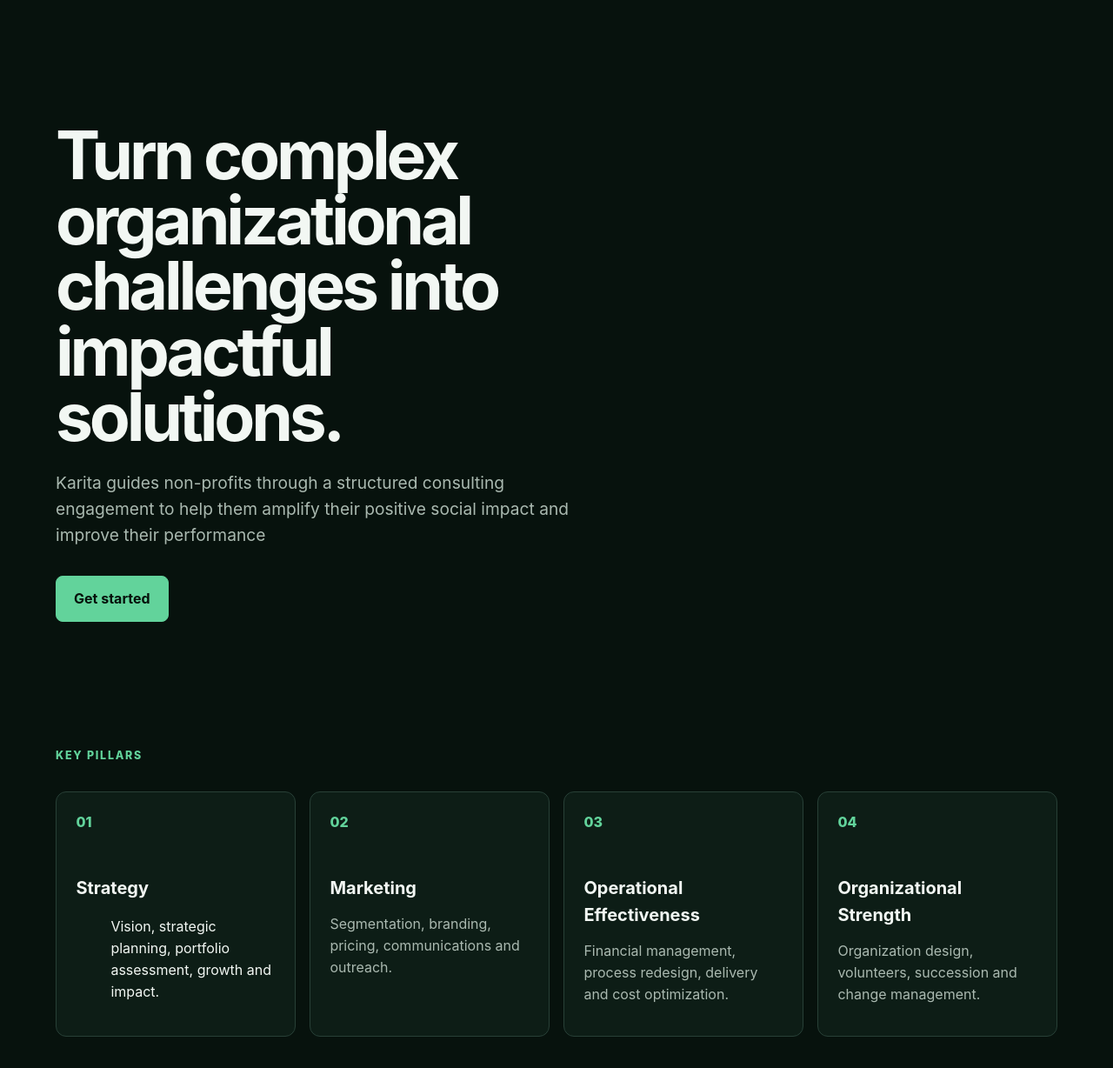
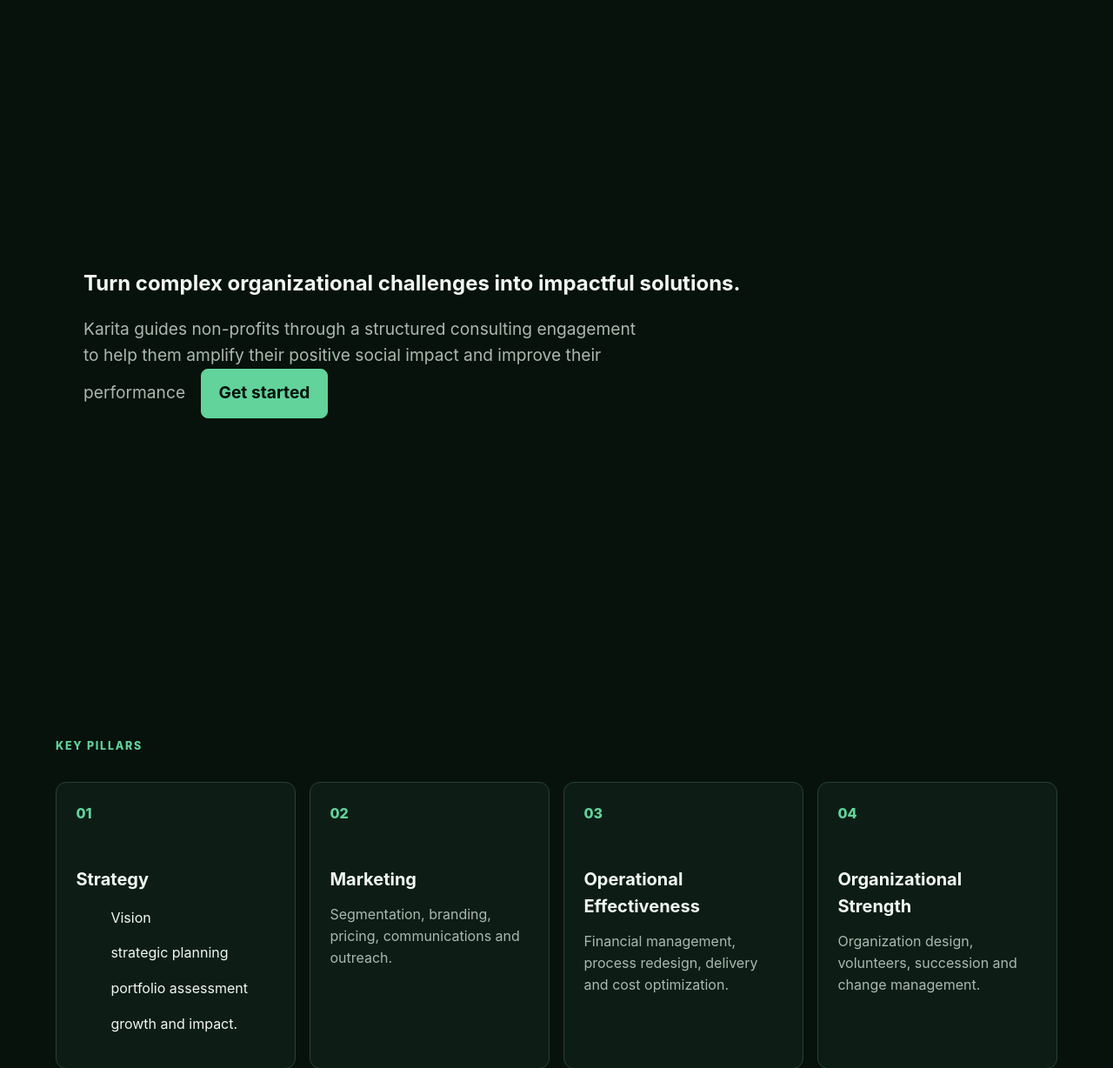
Before and after one commit to edimaudo/Karita, a FastAPI app: page / in a window 1280 px wide. Shown: the part 72-1300 px from the top of the page at 87% size. Before the commit the page ends 1264 px from the top, so only its background shows below. Run offline with FastAPI, Linux system fonts and the light colour scheme.

Commit message:
Update index.html

```diff
--- a/templates/index.html
+++ b/templates/index.html
@@ -1,12 +1,14 @@
 {% extends "base.html" %}
 {% block title %}Karita — Strategic guidance for nonprofits{% endblock %}
 {% block content %}
-<section class="hero">
-  <div>
+<section style="display: flex; flex-direction: column; justify-content: center; width: 100%; min-height: 100vh; box-sizing: border-box; padding: 4rem 2rem;">
+  <div style="max-width: 800px;">
     <p class="eyebrow"></p>
     <h1>Turn complex organizational challenges into impactful solutions.</h1>
-    <p class="lede">Karita guides non-profits through a structured consulting engagement to help them amplify their positive social impact and improve their performance</p>
-    <a class="button primary" href="/reframer">Get started</a>
+    <p class="lede">
+      Karita guides non-profits through a structured consulting engagement to help them amplify their positive social impact and improve their performance
+      <a class="button primary" href="/reframer" style="display: inline-block; vertical-align: middle; margin-left: 0.75rem;">Get started</a>
+    </p>
   </div>
   <!-- <div class="hero-panel" aria-label="Karita workflow">
     <span>01 Reframe</span><span>02 Diagnose</span><span>03 Explore</span><span>04 Decide</span><span>05 Act</span>
@@ -19,7 +21,7 @@
     <!-- <h2 id="pillars-title">Built around how nonprofits actually operate.</h2> -->
   </div>
   <div class="pillar-grid">
-    <article><span class="pillar-number">01</span><h3>Strategy</h3><p><ul>Vision, strategic planning, portfolio assessment, growth and impact.</ul></p></article>
+    <article><span class="pillar-number">01</span><h3>Strategy</h3><p><ul>Vision</ul><ul>strategic planning</ul><ul>portfolio assessment</ul><ul>growth and impact.</ul></ul></p></article>
     <article><span class="pillar-number">02</span><h3>Marketing</h3><p>Segmentation, branding, pricing, communications and outreach.</p></article>
     <article><span class="pillar-number">03</span><h3>Operational Effectiveness</h3><p>Financial management, process redesign, delivery and cost optimization.</p></article>
     <article><span class="pillar-number">04</span><h3>Organizational Strength</h3><p>Organization design, volunteers, succession and change management.</p></article>
```
